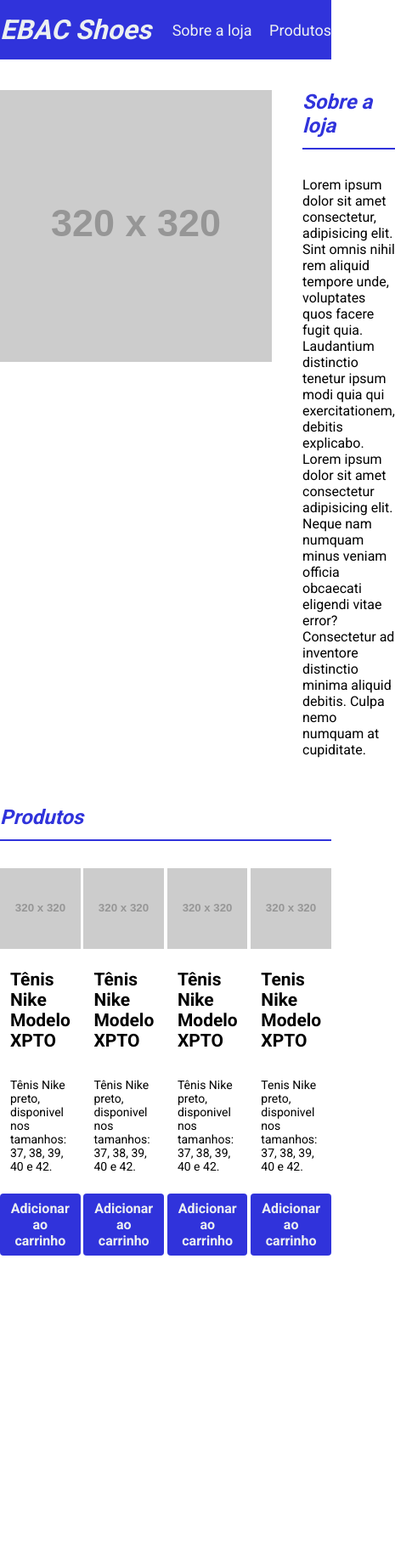
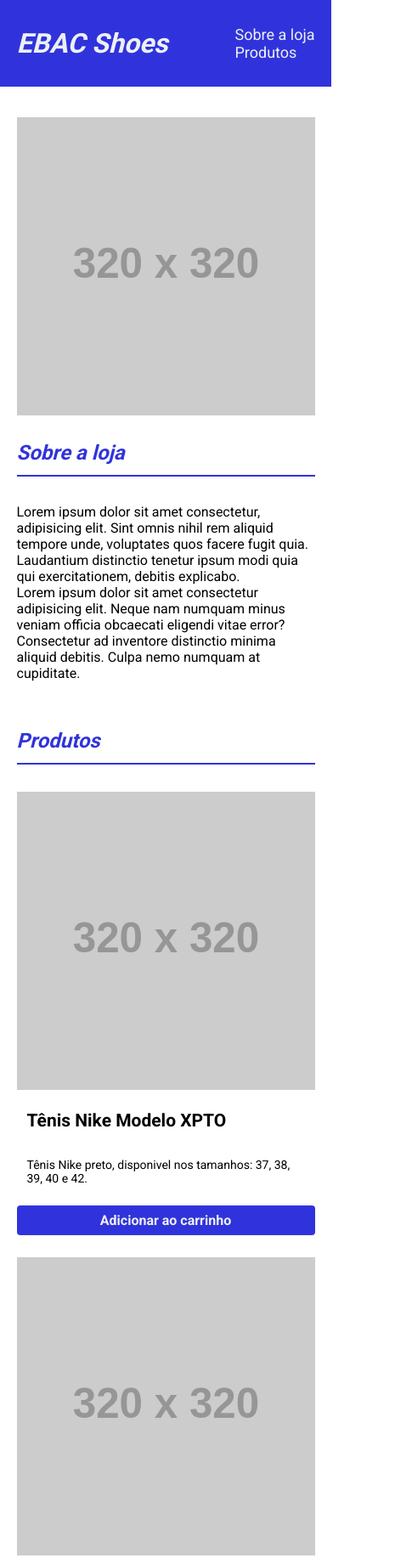
Before and after one commit to danilowlc/danilo_ebac_shoes, a plain HTML site: page index.html in a window 390 px wide. Shown: the top 1834 px of the page at 85% size, 465 px wide, since content can reach past the window. Before the commit the page ends 1478 px from the top, so only its background shows below. Drawn offline with nearby package versions, Linux system fonts and the light colour scheme; placeholder pictures from the web are drawn by us.

Commit message:
resolucao do exercicio modulo 11

```diff
--- a/index.html
+++ b/index.html
@@ -43,7 +43,7 @@
         </section>
         <section id="product">
             <h2>Produtos</h2>
-            <div class="produtos conteudo">
+            <div class="produtos">
                 <article class="produto">
                     <img src="https://via.placeholder.com/320x320" alt="">
                     <h3>
--- a/main.css
+++ b/main.css
@@ -37,7 +37,6 @@ header nav li a {
     color: #ecf0f1;
     text-decoration: none;
 }
-
 
 .sobre {
     margin-top: 36px;
@@ -102,6 +101,46 @@ section h2 {
     background-color: #4346e2;
 }
 
+@media screen and (max-width: 640px) {
+
+    .container {
+        max-width: 90%;
+    }
+
+    header {
+        padding: 30px 0px;
+    }
+
+    header nav li {
+        display: block;
+        margin-left: 12px;
+        font-size: 18px;
+    }
+
+    .sobre {
+        display: block;
+    }
+
+    .img-loja {
+        width: 100%;
+        margin-bottom: 26px;
+    }
+
+    .img-loja img,
+    .produto img {
+        width: 100%;
+    }
+
+    .produto button {
+        margin-bottom: 26px;
+    }
+
+    .produtos {
+       display: block;
+    }
+
+}
+
 @media screen and (min-width: 641px) and (max-width: 1023px){
 
     .container {
@@ -109,12 +148,7 @@ section h2 {
     }
 
     .sobre {
-        display: flex;
-        flex-direction: column;
-    }
-
-    .produtos img {
-        max-width: 100%;
+        display: block;
     }
 
     .sobre .produto {
@@ -128,8 +162,13 @@ section h2 {
     .sobre h2 {
         margin-top: 24px;
     }
+
+    .img-loja {
+        width: 100%;
+    }
+
+    .img-loja img,
+    .produto img {
+        width: 100%;
+    }
 }
-
-@media screen and (max-width: 640) {
-
-}
```
